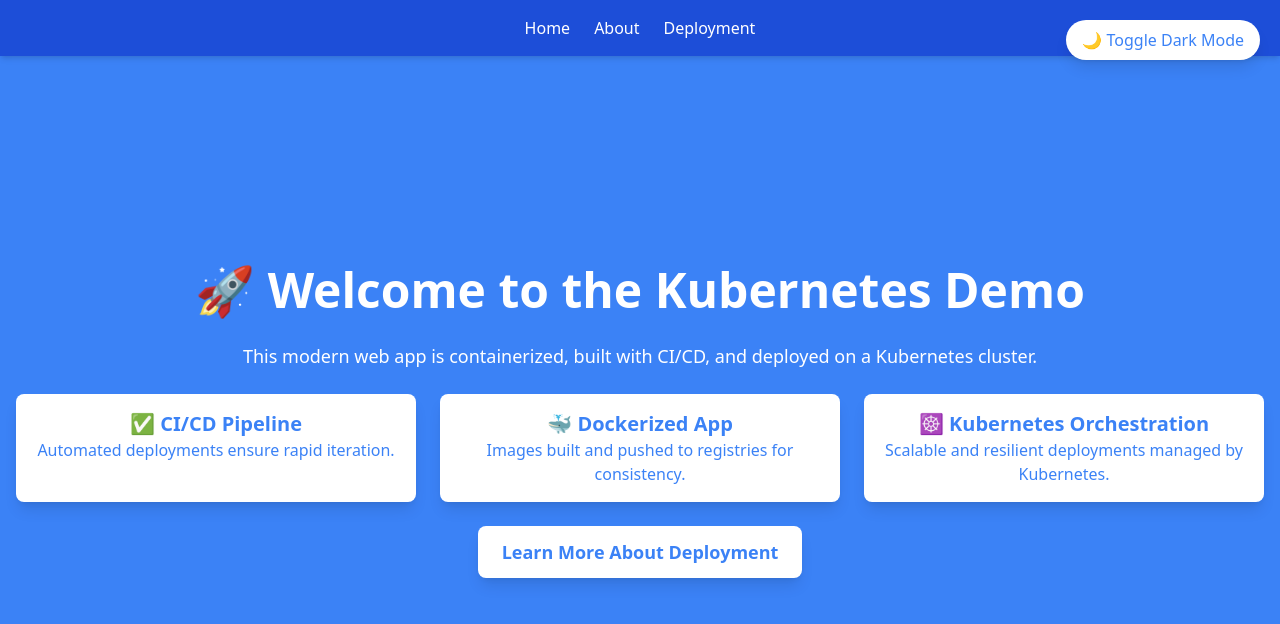
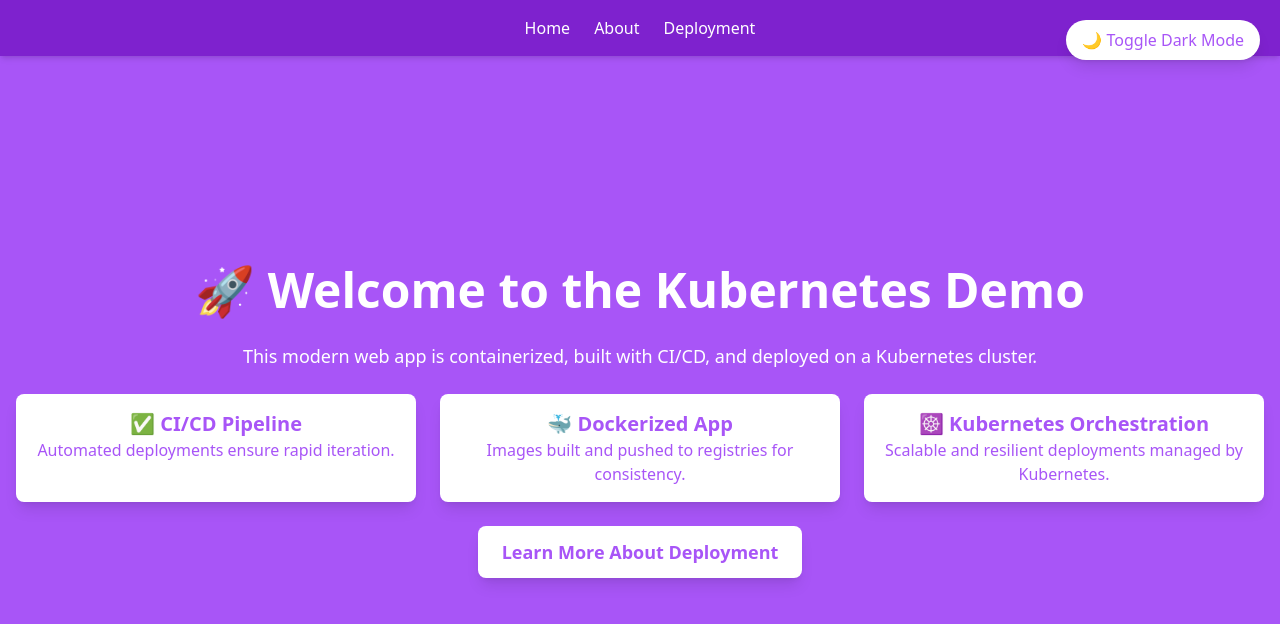
Before and after one commit to meenakshirajput1/k8s-web-app, a plain HTML site: page index.html in a window 1280 px wide. Drawn offline with nearby package versions, Linux system fonts and the light colour scheme.

Commit message:
purple background

```diff
--- a/index.html
+++ b/index.html
@@ -6,9 +6,9 @@
   <title>DevOps Kubernetes Demo</title>
   <script src="https://cdn.tailwindcss.com"></script>
 </head>
-<body class="bg-blue-500 text-white font-sans min-h-screen flex flex-col">
+<body class="bg-purple-500 text-white font-sans min-h-screen flex flex-col">
   <!-- Navigation Bar -->
-  <nav class="bg-blue-700 p-4 shadow-md">
+  <nav class="bg-purple-700 p-4 shadow-md">
     <ul class="flex justify-center space-x-6">
       <li><a href="index.html" class="hover:underline">Home</a></li>
       <li><a href="about.html" class="hover:underline">About</a></li>
@@ -23,35 +23,35 @@
     </p>
 
     <div class="grid grid-cols-1 md:grid-cols-3 gap-6">
-      <div class="p-4 bg-white text-blue-500 rounded-lg shadow-lg">
+      <div class="p-4 bg-white text-purple-500 rounded-lg shadow-lg">
         <h2 class="text-xl font-semibold">✅ CI/CD Pipeline</h2>
         <p>Automated deployments ensure rapid iteration.</p>
       </div>
-      <div class="p-4 bg-white text-blue-500 rounded-lg shadow-lg">
+      <div class="p-4 bg-white text-purple-500 rounded-lg shadow-lg">
         <h2 class="text-xl font-semibold">🐳 Dockerized App</h2>
         <p>Images built and pushed to registries for consistency.</p>
       </div>
-      <div class="p-4 bg-white text-blue-500 rounded-lg shadow-lg">
+      <div class="p-4 bg-white text-purple-500 rounded-lg shadow-lg">
         <h2 class="text-xl font-semibold">☸️ Kubernetes Orchestration</h2>
         <p>Scalable and resilient deployments managed by Kubernetes.</p>
       </div>
     </div>
 
-    <a href="deployment.html" class="mt-6 inline-block bg-white text-blue-500 px-6 py-3 rounded-lg text-lg font-semibold shadow-lg hover:bg-blue-300 transition">
+    <a href="deployment.html" class="mt-6 inline-block bg-white text-purple-500 px-6 py-3 rounded-lg text-lg font-semibold shadow-lg hover:bg-purple-300 transition">
       Learn More About Deployment
     </a>
   </main>
 
   <!-- Dark Mode Toggle -->
   <div class="fixed top-5 right-5">
-    <button id="toggleDarkMode" class="bg-white text-blue-500 px-4 py-2 rounded-full shadow-lg">
+    <button id="toggleDarkMode" class="bg-white text-purple-500 px-4 py-2 rounded-full shadow-lg">
       🌙 Toggle Dark Mode
     </button>
   </div>
 
   <script>
     document.getElementById('toggleDarkMode').addEventListener('click', function () {
-      document.body.classList.toggle('bg-blue-500');
+      document.body.classList.toggle('bg-purple-500');
       document.body.classList.toggle('bg-gray-900');
     });
   </script>
```
Also changed, not shown: about.html (+2 -2 lines), deployment.html (+2 -2 lines).
